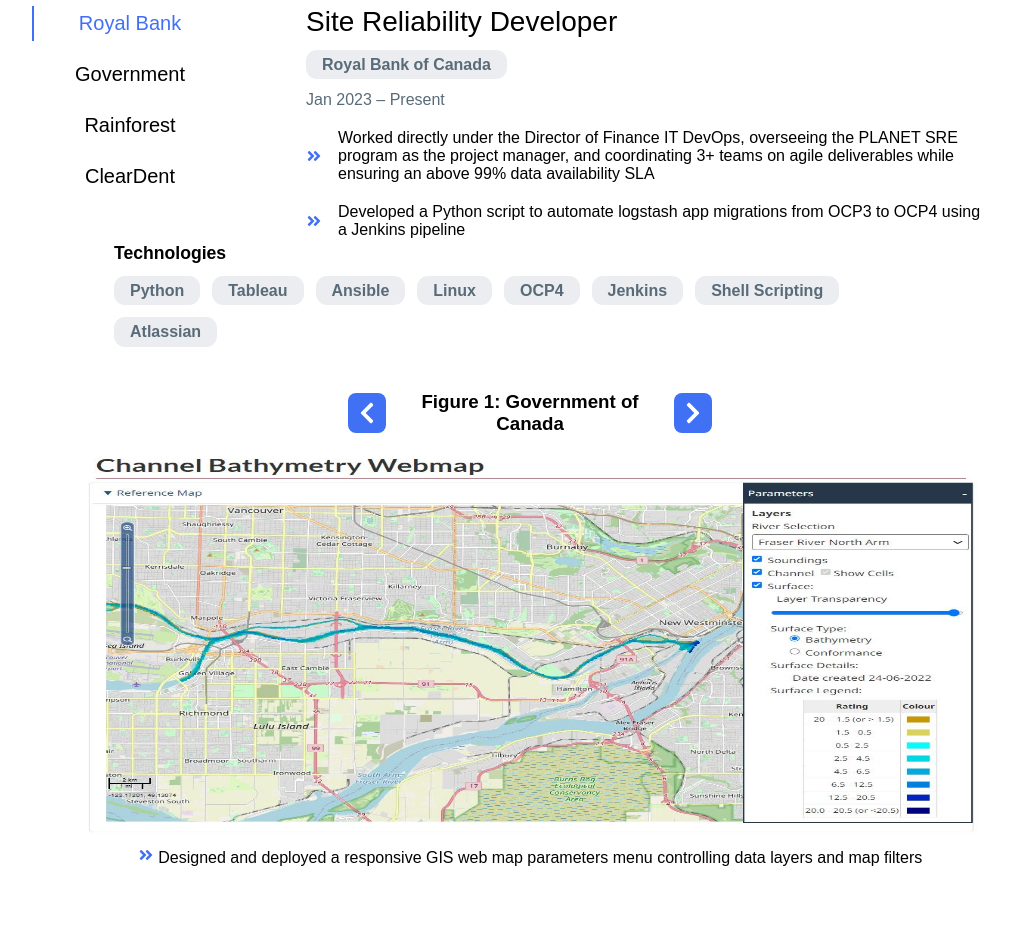
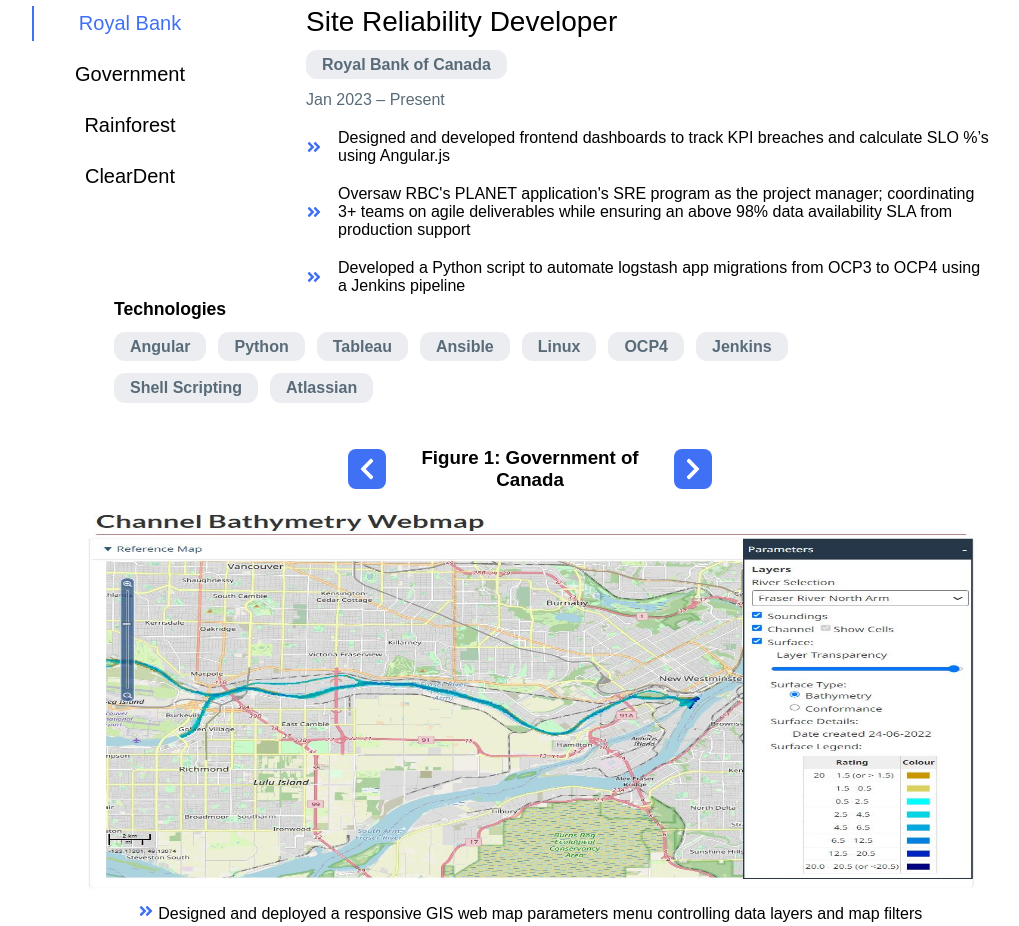
Before and after one commit to jeffwang4321/react-portfolio, a React (Create React App) app: page / in a window 1280 px wide. Shown: the part 1300-2226 px from the top of the page, without its empty margins (110-1129 px from the left). Built offline with nearby package versions, Linux system fonts and the light colour scheme.

Commit message:
Update data.js

```diff
--- a/src/components/0-Data.js
+++ b/src/components/0-Data.js
@@ -58,10 +58,12 @@
     title: "Site Reliability Developer",
     dates: "Jan 2023 – Present",
     duties: [
-      "Worked directly under the Director of Finance IT DevOps, overseeing the PLANET SRE program as the project manager, and coordinating 3+ teams on agile deliverables while ensuring an above 99% data availability SLA",
+      "Designed and developed frontend dashboards to track KPI breaches and calculate SLO %’s using Angular.js",
+      "Oversaw RBC's PLANET application's SRE program as the project manager; coordinating 3+ teams on agile deliverables while ensuring an above 98% data availability SLA from production support",
       "Developed a Python script to automate logstash app migrations from OCP3 to OCP4 using a Jenkins pipeline",
     ],
     technologies: [
+      "Angular",
       "Python",
       "Tableau",
       "Ansible",
@@ -132,7 +134,6 @@
       // "XML",
       // "Atlassian",
       "Postman",
-
     ],
     images: [
       // './assets/rainforest-1.gif',
```
